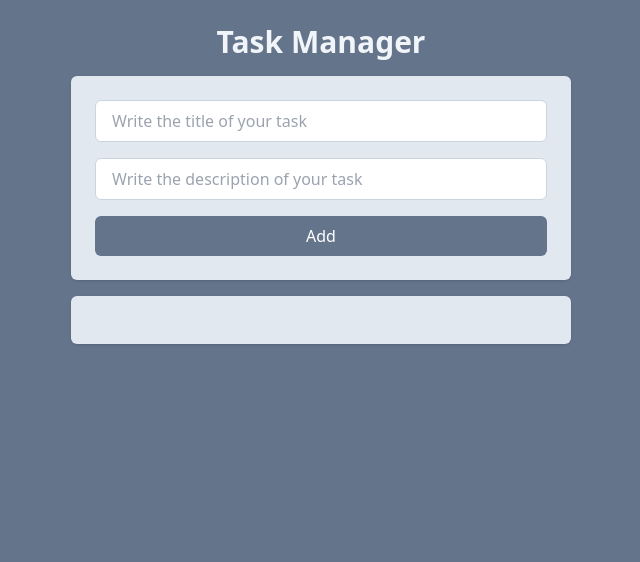
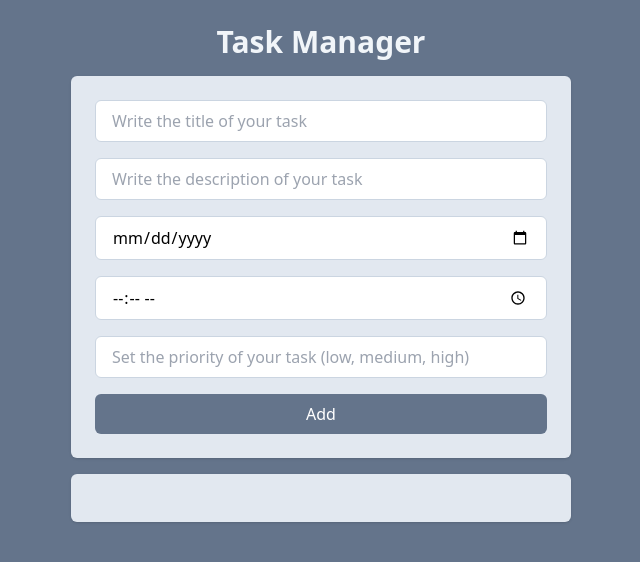
Before and after one commit to PedroPereira10/React---App, a React (Vite) app: page / in a window 1280 px wide. Shown: the top 562 px of the page, without its empty margins (319-959 px from the left). Built offline with nearby package versions, Linux system fonts and the light colour scheme.

Commit message:
Improvements for the app

```diff
--- a/src/App.jsx
+++ b/src/App.jsx
@@ -47,11 +47,14 @@ function App() {
     setTasks(newTasks);
   }
 
-  function onAddTaskSubmit(title, description) {
+  function onAddTaskSubmit(title, description, date, time, priority) {
     const newTask = {
       id: v4(),
       title,
       description,
+      date,
+      time,
+      priority,
       isCompleted: false,
     };
     setTasks([...tasks, newTask]);
--- a/src/Pages/TaskPage.jsx
+++ b/src/Pages/TaskPage.jsx
@@ -7,6 +7,10 @@ function TaskPage() {
   const [searchParams] = useSearchParams();
   const title = searchParams.get("title");
   const description = searchParams.get("description");
+  const date = searchParams.get("date");
+  const time = searchParams.get("time");
+  const priority = searchParams.get("priority");
+
   return (
     <div className="h-screen w-screen bg-slate-500 p-6">
       <div className="w-[500] mx-auto space-y-4">
@@ -23,6 +27,9 @@ function TaskPage() {
         <div className="bg-slate-200 p-4 rounded-md">
           <h2 className="text-xl font-bold text-slate-600">{title}</h2>
           <p className="text-slate-600">{description}</p>
+          <p className="text-slate-600">Date: {date}</p>
+          <p className="text-slate-600">Duration: {time}</p>
+          <p className="text-slate-600">Priority: {priority}</p>
         </div>
       </div>
     </div>
--- a/src/components/AddTask.jsx
+++ b/src/components/AddTask.jsx
@@ -4,6 +4,10 @@ import Input from "./input";
 function AddTask({ onAddTaskSubmit }) {
   const [title, setTitle] = useState("");
   const [description, setDescription] = useState("");
+  const [date, setDate] = useState("");
+  const [time, setTime] = useState("");
+  const [priority, setPriority] = useState("");
+
   return (
     <div className="space-y-4 p-6 bg-slate-200 rounded-md shadow flex flex-col">
       <Input
@@ -18,14 +22,39 @@ function AddTask({ onAddTaskSubmit }) {
         value={description}
         onChange={(event) => setDescription(event.target.value)}
       />
+      <Input
+        type="date"
+        value={date}
+        onChange={(event) => setDate(event.target.value)}
+      />
+      <Input
+        type="time"
+        value={time}
+        onChange={(event) => setTime(event.target.value)}
+      />
+      <Input
+        type="text"
+        placeholder="Set the priority of your task (low, medium, high)"
+        value={priority}
+        onChange={(event) => setPriority(event.target.value)}
+      />
       <button
         onClick={() => {
-          if (!title.trim() || !description.trim()) {
+          if (
+            !title.trim() ||
+            !description.trim() ||
+            !date.trim() ||
+            !time.trim() ||
+            !priority.trim()
+          ) {
             return alert("Please fill in both fields.");
           }
-          onAddTaskSubmit(title, description);
+          onAddTaskSubmit(title, description, date, time, priority);
           setTitle("");
           setDescription("");
+          setDate("");
+          setTime("");
+          setPriority("");
         }}
         className="bg-slate-500 text-white px-4 py-2 rounded-md font-medium"
       >
--- a/src/components/Tasks.jsx
+++ b/src/components/Tasks.jsx
@@ -9,6 +9,9 @@ function Tasks({ tasks, onTaskClick, onDeleteTaskClick }) {
     const query = new URLSearchParams();
     query.set("title", task.title);
     query.set("description", task.description);
+    query.set("date", task.date);
+    query.set("time", task.time);
+    query.set("priority", task.priority);
     navigate(`/task?${query.toString()}`);
   }
 
```
